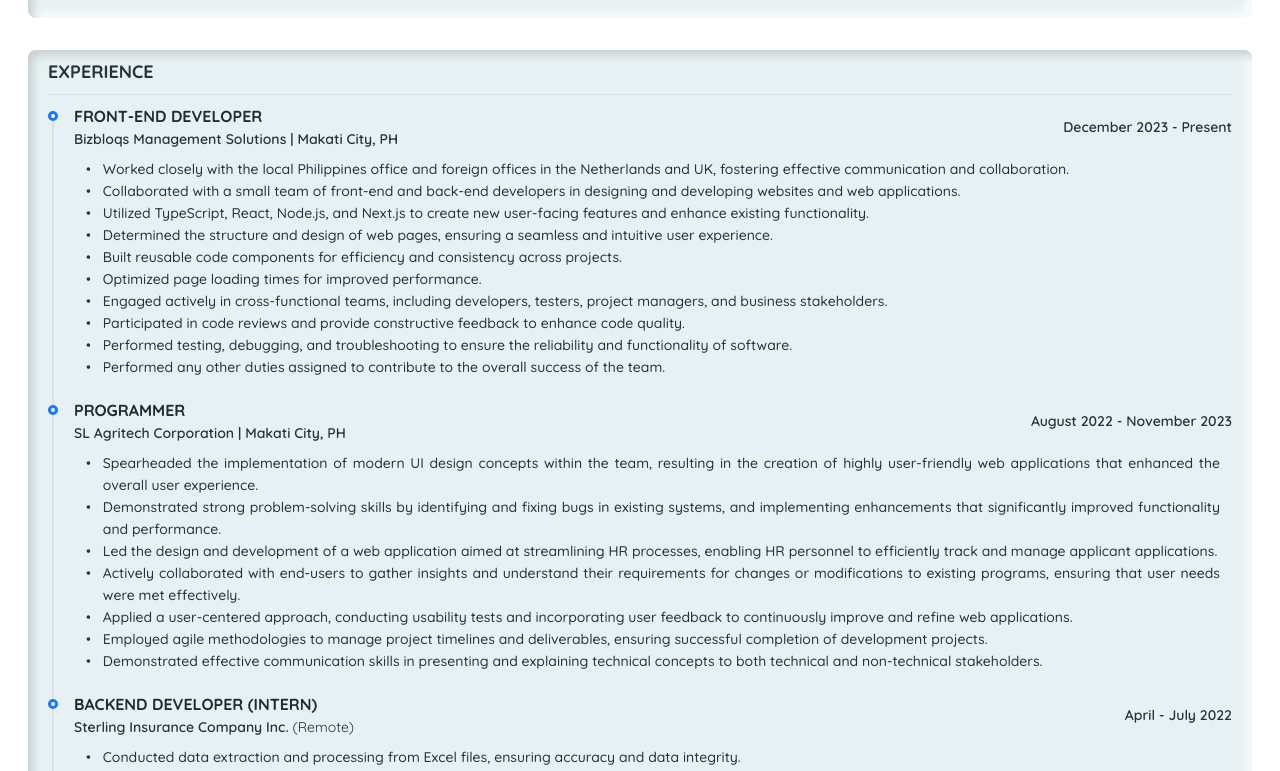
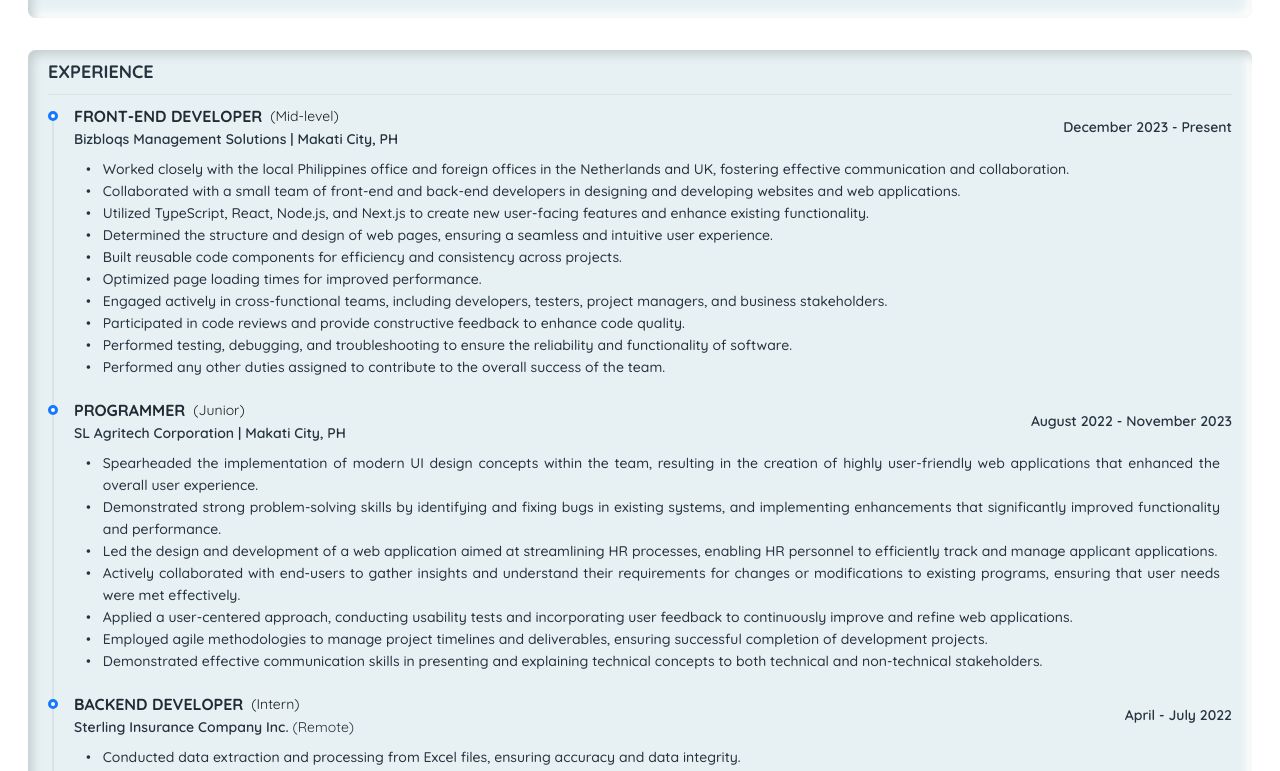
Before and after one commit to Ralf-Renz-Estellana-Bantilo/e-resume, a Next.js app: page /components/Personal in a window 1280 px wide. Shown: the part 823-1594 px from the top of the page. Built offline with nearby package versions, Linux system fonts and the light colour scheme.

Commit message:
Added level

```diff
--- a/pages/components/Personal.tsx
+++ b/pages/components/Personal.tsx
@@ -19,6 +19,7 @@
 		pointer: string;
 	}[];
 	type?: string;
+	level?: 'Intern' | 'Junior' | 'Mid-level' | 'Senior';
 };
 
 const Personal = () => {
@@ -28,6 +29,7 @@
 			position: 'FRONT-END DEVELOPER',
 			company: 'Bizbloqs Management Solutions | Makati City, PH',
 			duration: 'December 2023 - Present',
+			level: 'Mid-level',
 			description: [
 				{
 					pointer:
@@ -76,6 +78,7 @@
 			position: 'PROGRAMMER',
 			company: 'SL Agritech Corporation | Makati City, PH',
 			duration: 'August 2022 - November 2023',
+			level: 'Junior',
 			description: [
 				{
 					pointer:
@@ -112,9 +115,10 @@
 		},
 		{
 			id: Math.floor(Math.random() * 1000) + 1,
-			position: 'BACKEND DEVELOPER (INTERN)',
+			position: 'BACKEND DEVELOPER',
 			company: 'Sterling Insurance Company Inc.',
 			duration: 'April - July 2022',
+			level: 'Intern',
 			type: 'Remote',
 			description: [
 				{
@@ -217,9 +221,12 @@
 						viewport={viewportVariant}>
 						<div className='flex items-center justify-between'>
 							<div className='flex flex-col'>
-								<h3 className='text-accent-primary   font-bold text-base'>
-									{experiences.position}
-								</h3>
+								<div className='flex items-center gap-2'>
+									<h3 className='text-accent-primary font-bold text-base'>
+										{experiences.position}
+									</h3>
+									<span>({experiences?.level})</span>
+								</div>
 								<div className='flex items-center justify-start gap-1'>
 									<h4 className='text-accent-secondary   font-semibold'>
 										{experiences.company}
```
